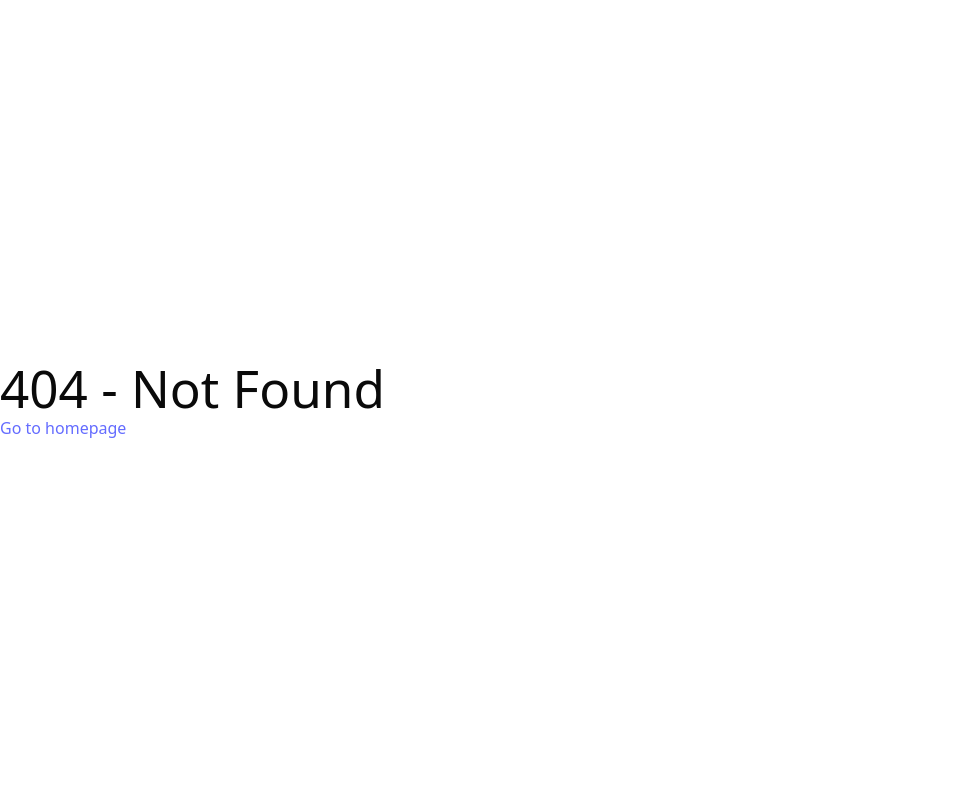
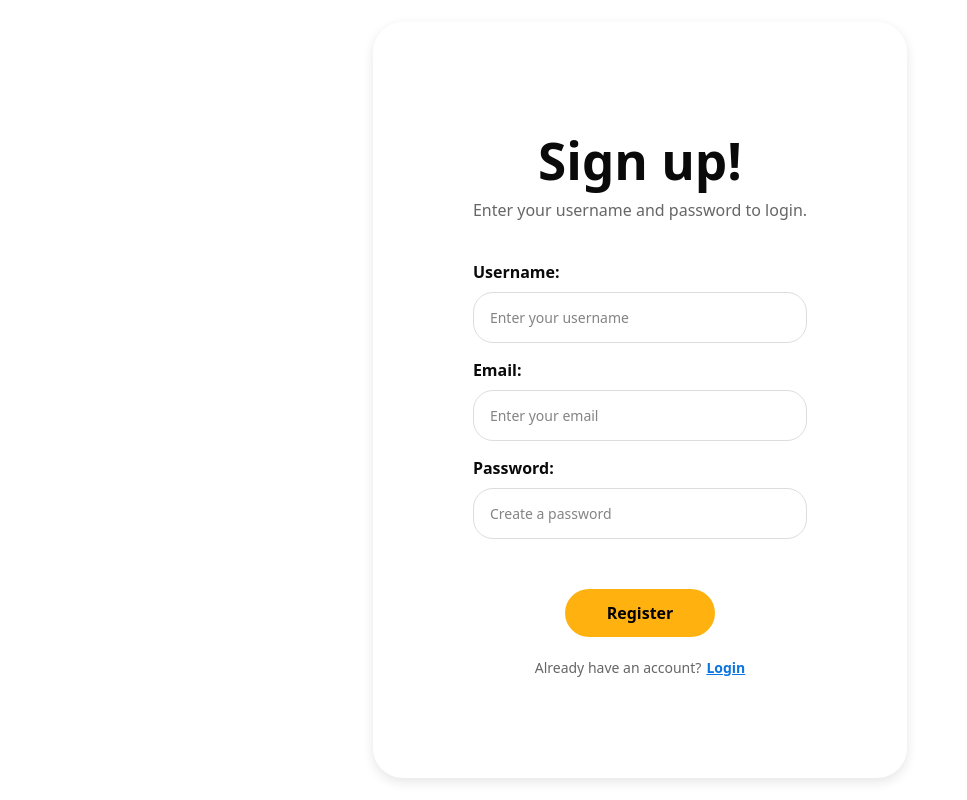
Before and after one commit to Fit3170-RoadPulse/RoadPulse, a React (Vite) app in the folder frontend/: page /registration-page in a window 1280 px wide. Before the commit this address had no page. Shown: the whole page, without its empty margins (0-967 px from the left). Built offline with nearby package versions, Linux system fonts and the light colour scheme.

Commit message:
US20-REGISTRATION PAGE: created a registration page

```diff
--- a/frontend/src/App.jsx
+++ b/frontend/src/App.jsx
@@ -37,6 +37,21 @@ export default function App() {
         }}
       >
         Go to Login
+      </button>
+
+      <button
+        onClick={() => (window.location.href = "/registration-page")}
+        style={{
+          marginBottom: 20,
+          padding: "8px 14px",
+          borderRadius: 8,
+          background: "#0b74de",
+          color: "white",
+          border: "none",
+          cursor: "pointer",
+        }}
+      >
+        Register Here
       </button>
 
 
--- a/frontend/src/index.css
+++ b/frontend/src/index.css
@@ -61,10 +61,12 @@ a:hover {
 
 body {
   margin: 0;
+  padding: 0;
   display: flex;
   place-items: center;
   min-width: 320px;
   min-height: 100vh;
+  justify-content: center;
 }
 
 h1 {
--- a/frontend/src/main.jsx
+++ b/frontend/src/main.jsx
@@ -10,6 +10,7 @@ import MapPage from './pages/mappage/MapPage.jsx';
 import Map from "./pages/Map"
 import NotFound from "./pages/NotFound"
 import Emergency from './pages/Emergency.jsx';
+import RegistrationPage from './pages/registrationpage/RegistrationPage';
 
 
 createRoot(document.getElementById('root')).render(
@@ -19,6 +20,7 @@ createRoot(document.getElementById('root')).render(
         {/* If you want to navigate to a page via filepath, I think you must include the route here */}
         <Route path="/" element={<App />} />
         <Route path="/login-page" element={<LoginPage />} />
+        <Route path="/registration-page" element={<RegistrationPage />} />
         <Route path="/setting-menu-page" element={<SettingMenu />} />
         <Route path="/change-password" element={<ChangePassword />} />
         <Route path="/map-page" element={<MapPage />} />
--- a/frontend/src/pages/mappage/MapPage.css
+++ b/frontend/src/pages/mappage/MapPage.css
@@ -1,4 +1,10 @@
 /* Make the full-screen overlay non-blocking by default */
+/* * {
+    margin: 0;
+    padding: 0;
+} */
+
+
 .overlay {
   position: absolute;
   inset: 0;
--- /dev/null
+++ b/frontend/src/pages/registrationpage/RegistrationPage.css
@@ -0,0 +1,103 @@
+.register-container {
+    align-self: center;
+    margin: 0 auto;
+    padding: 100px;
+    max-width: 700px;
+    width: 100%;
+    box-shadow: 0 4px 12px rgba(0, 0, 0, 0.1);
+    border-radius: 30px;
+    background-color: white;
+    box-sizing: border-box;
+}
+
+.register-title {
+    display: flex;
+    flex-direction: column;
+    align-items: center;
+    margin-top: 10px;
+    gap: 9px;
+    font-weight: 700;
+    padding-bottom: 10px;
+}
+
+.register-hint {
+    margin-top: 0;
+    padding-bottom: 20px;
+    color: #666;
+    margin-bottom: 18px;
+    text-align: center;
+}
+
+.register-field {
+    width: 100%;
+    margin-bottom: 15px;
+}
+
+.register-label {
+    display: block;
+    margin-bottom: 8px;
+    font-weight: 600;
+    font-size: 16px;
+}
+
+.register-input {
+    width: 100%;
+    padding: 14px 16px;
+    border-radius: 20px;
+    border: 1px solid #ddd;
+    font-size: 14px;
+    box-sizing: border-box;
+}
+
+.register-buttons {
+    margin-top: 50px;
+    display: flex;
+    flex-direction: column;
+    align-items: center;
+    gap: 10px;
+}
+
+.register-primaryBtn {
+    width: 150px;
+    padding: 12px 30px;
+    border-radius: 30px;
+    cursor: pointer;
+    font-size: 16px;
+    font-weight: 600;
+    text-align: center;
+    transition: background-color 0.2s;
+    border: none;
+    background: #FFB20F;
+    color: black;
+}
+
+.register-primaryBtn:hover {
+    background: #FFB20F;
+}
+
+.login-link-text {
+    text-align: center;
+    color: #666;
+    margin-top: 20px;
+    font-size: 14px;
+}
+
+.login-linkBtn {
+    background: none;
+    border: none;
+    color: #0b74de;
+    font-weight: 600;
+    cursor: pointer;
+    padding: 0;
+    font-size: inherit;
+    text-decoration: underline;
+}
+
+.login-linkBtn:hover {
+    color: #0a63bf;
+    text-decoration: none;
+}
+
+.login-link-text .login-linkBtn {
+    margin-left: 5px;
+}
--- /dev/null
+++ b/frontend/src/pages/registrationpage/RegistrationPage.jsx
@@ -0,0 +1,78 @@
+import React from "react";
+import { Link } from "react-router-dom";
+import "./RegistrationPage.css";
+import LoginPage from "../loginpage/login";
+
+export default function RegisterPage({ onRegister, onLogin }) {
+    const [username, setUsername] = React.useState("");
+    const [password, setPassword] = React.useState("");
+    const [confirmPassword, setConfirmPassword] = React.useState("");
+
+    function handleRegister() {
+        if (password !== confirmPassword) {
+            alert("Passwords do not match!");
+            return;
+        }
+
+        const values = { username, password };
+        if (typeof onRegister === "function") {
+            onRegister(values);
+        } else {
+            alert("Register pressed — values: " + JSON.stringify(values, null, 2));
+        }
+    }
+
+    return (
+        <div className="register-container">
+            <h1 className="register-title">Sign up!</h1>
+            <p className="register-hint">Enter your username and password to login.</p>
+
+            <div className="register-field">
+                <label className="register-label">Username:</label>
+                <input
+                    className="register-input"
+                    value={username}
+                    onChange={(e) => setUsername(e.target.value)}
+                    placeholder="Enter your username"
+                />
+            </div>
+
+            <div className="register-field">
+                <label className="register-label">Email:</label>
+                <input
+                    className="register-input"
+                    value={confirmPassword}
+                    onChange={(e) => setConfirmPassword(e.target.value)}
+                    placeholder="Enter your email"
+                    type="password"
+                />
+            </div>
+
+            <div className="register-field">
+                <label className="register-label">Password:</label>
+                <input
+                    className="register-input"
+                    value={password}
+                    onChange={(e) => setPassword(e.target.value)}
+                    placeholder="Create a password"
+                    type="password"
+                />
+            </div>
+
+            <div className="register-buttons">
+                <button onClick={handleRegister} className="register-primaryBtn">
+                Register
+                </button>
+            </div>
+
+
+
+            <p className="login-link-text">
+            Already have an account?
+            <Link to="/login-page" className="login-linkBtn">
+                    Login
+                </Link>
+            </p>
+        </div>
+    );
+}
```
